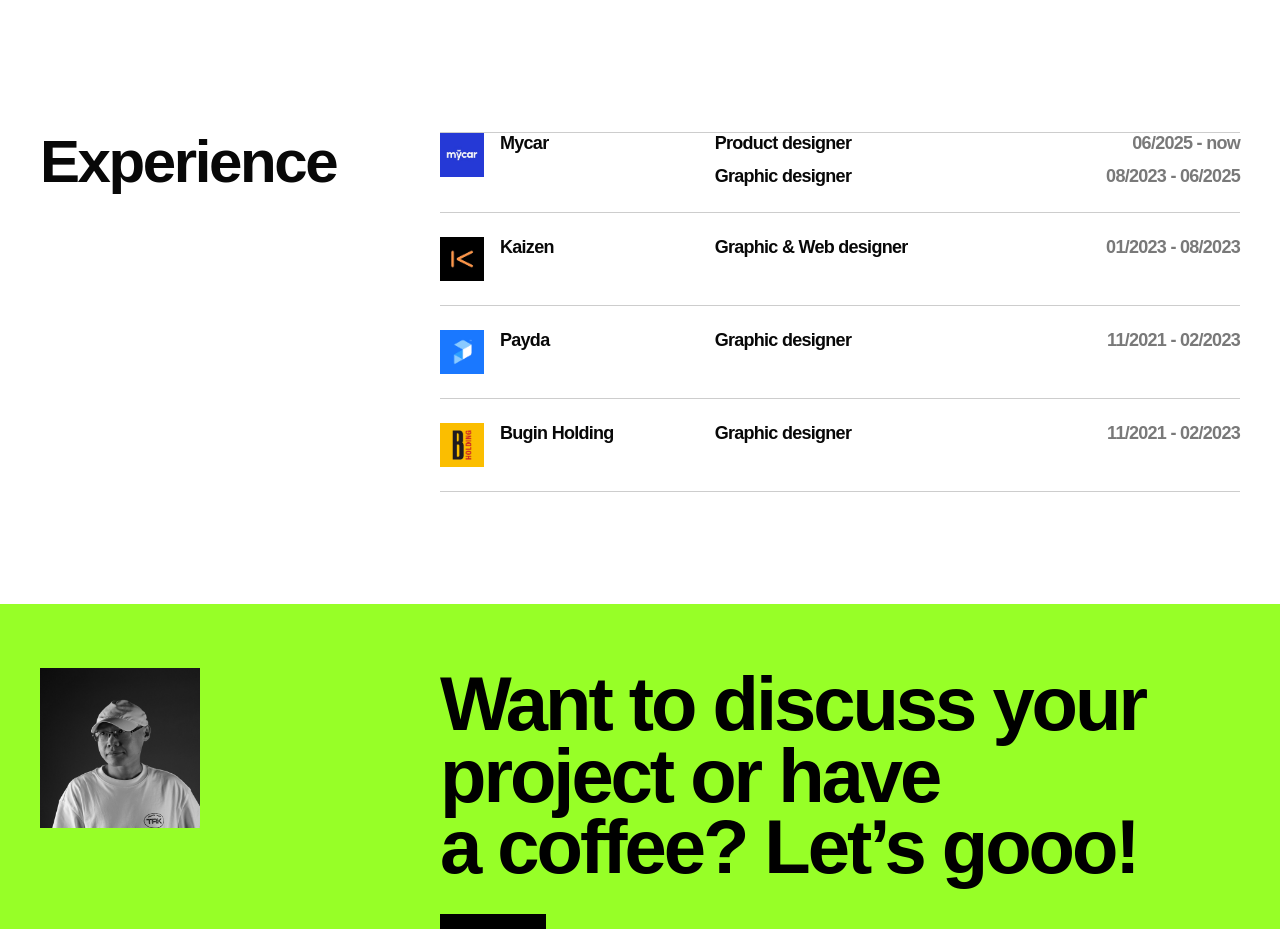
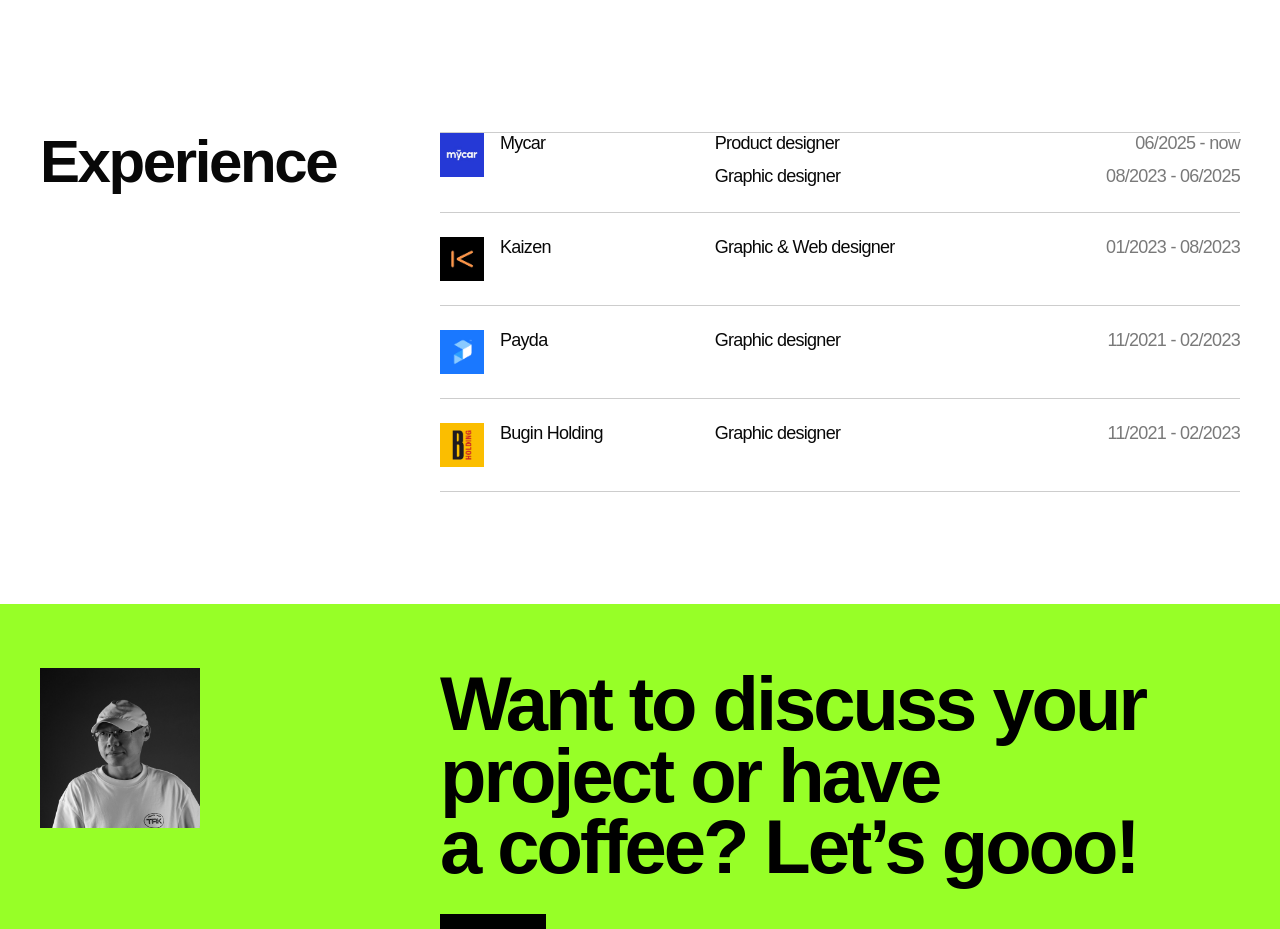
Before and after one commit to yemirades/site, a Next.js app: page / in a window 1280 px wide. Shown: the part 4860-5789 px from the top of the page. Built offline with nearby package versions, Linux system fonts and the light colour scheme; a web font is replaced by a local one.

Commit message:
Correct experience font weights

```diff
--- a/src/components/Contacts.tsx
+++ b/src/components/Contacts.tsx
@@ -34,13 +34,13 @@ export function Contacts() {
                   <article className={`grid gap-5 border-b border-[var(--line)] py-5 sm:grid-cols-3 sm:gap-6 sm:py-6 ${index === 0 ? "sm:pt-0" : ""}`}>
                     <div className="flex items-start gap-4 self-start">
                       <span className="relative h-10 w-10 shrink-0 overflow-hidden sm:h-11 sm:w-11"><Image src={`${process.env.NEXT_PUBLIC_BASE_PATH || ""}/${item.logo}`} alt="" fill sizes="44px" className="object-cover" /></span>
-                      <h3 className="text-[17px] font-medium leading-[1.2] tracking-[-.025em] sm:text-[18px]">{item.company}</h3>
+                      <h3 className="text-[17px] !font-medium leading-[1.2] tracking-[-.025em] sm:text-[18px]">{item.company}</h3>
                     </div>
                     <div className="grid gap-3 sm:col-span-2">
                       {item.roles.map((role) => (
                         <div key={role.dates} className="grid grid-cols-[minmax(0,1fr)_auto] items-baseline gap-4 sm:gap-8">
-                          <p className="text-[17px] font-medium leading-[1.2] tracking-[-.025em] sm:text-[18px]">{role[lang]}</p>
-                          <p className="whitespace-nowrap text-[17px] font-normal leading-[1.2] tabular-nums text-[var(--muted)] sm:text-[18px]">{role.dates}</p>
+                          <p className="text-[17px] !font-medium leading-[1.2] tracking-[-.025em] sm:text-[18px]">{role[lang]}</p>
+                          <p className="whitespace-nowrap text-[17px] !font-normal leading-[1.2] tabular-nums text-[var(--muted)] sm:text-[18px]">{role.dates}</p>
                         </div>
                       ))}
                     </div>
```
